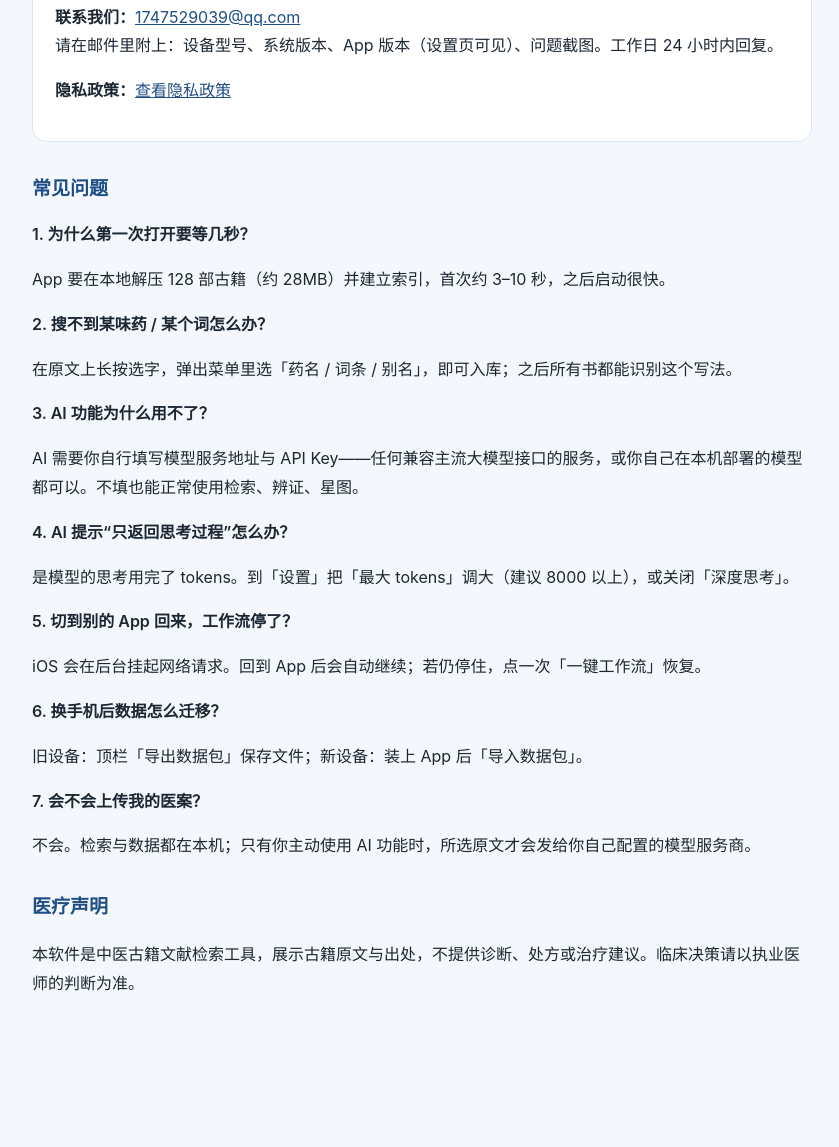
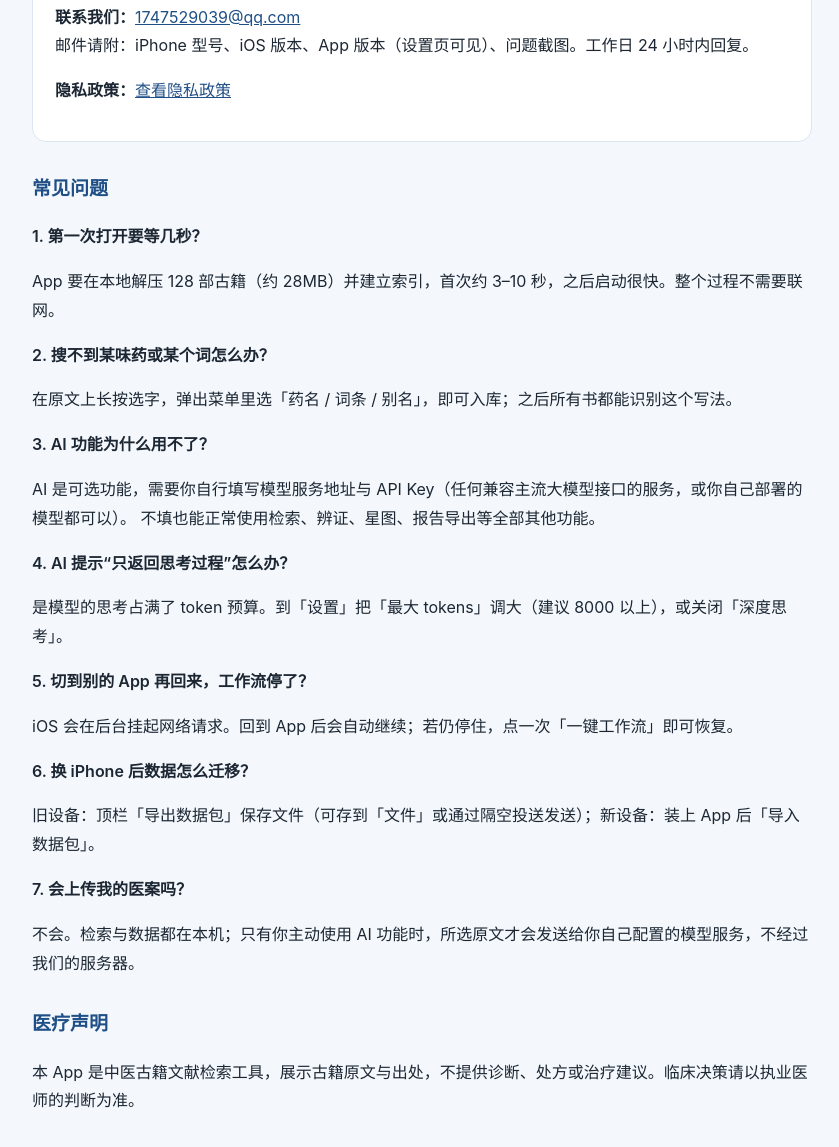
Before and after one commit to zhushui061/kewen-legal, a plain HTML site: page support.html in a window 1280 px wide. Shown: the part 173-1320 px from the top of the page, without its empty margins (218-1057 px from the left). Before the commit the page ends 1267 px from the top, so only its background shows below. Drawn offline with Linux system fonts and the light colour scheme.

Commit message:
更新 support.html

```diff
--- a/support.html
+++ b/support.html
@@ -6,7 +6,7 @@
 <title>科文中医 · 技术支持</title>
 <style>
   :root{color-scheme:light}
-  body{margin:0;background:#f4f8fc;color:#1c2733;font:16px/1.8 -apple-system,BlinkMacSystemFont,"Segoe UI","PingFang SC","Microsoft YaHei",sans-serif}
+  body{margin:0;background:#f4f8fc;color:#1c2733;font:16px/1.8 -apple-system,BlinkMacSystemFont,"PingFang SC","Helvetica Neue",sans-serif}
   .wrap{max-width:780px;margin:0 auto;padding:36px 22px 80px}
   h1{font-size:28px;margin:0 0 4px}
   .sub{color:#5f6b7a;font-size:13.5px;margin-bottom:24px}
@@ -14,45 +14,46 @@
   .card{background:#fff;border:1px solid #dbe6f2;border-radius:14px;padding:20px 22px;margin:16px 0}
   li{margin:6px 0}
   a{color:#1f4f86}
-  .q{font-weight:600;margin-top:14px}
+  .q{font-weight:600;margin-top:16px}
 </style>
 </head>
 <body>
 <div class="wrap">
   <h1>科文中医 · 技术支持</h1>
-  <div class="sub">版本 1.6.1 · 2026 年 11 月</div>
+  <div class="sub">iOS 版 1.6.1 · 2026 年 11 月</div>
 
   <div class="card">
     <p><b>联系我们：</b><a href="mailto:1747529039@qq.com">1747529039@qq.com</a><br>
-    请在邮件里附上：设备型号、系统版本、App 版本（设置页可见）、问题截图。工作日 24 小时内回复。</p>
+    邮件请附：iPhone 型号、iOS 版本、App 版本（设置页可见）、问题截图。工作日 24 小时内回复。</p>
     <p><b>隐私政策：</b><a href="./privacy.html">查看隐私政策</a></p>
   </div>
 
   <h2>常见问题</h2>
 
-  <div class="q">1. 为什么第一次打开要等几秒？</div>
-  <p>App 要在本地解压 128 部古籍（约 28MB）并建立索引，首次约 3–10 秒，之后启动很快。</p>
+  <div class="q">1. 第一次打开要等几秒？</div>
+  <p>App 要在本地解压 128 部古籍（约 28MB）并建立索引，首次约 3–10 秒，之后启动很快。整个过程不需要联网。</p>
 
-  <div class="q">2. 搜不到某味药 / 某个词怎么办？</div>
+  <div class="q">2. 搜不到某味药或某个词怎么办？</div>
   <p>在原文上长按选字，弹出菜单里选「药名 / 词条 / 别名」，即可入库；之后所有书都能识别这个写法。</p>
 
   <div class="q">3. AI 功能为什么用不了？</div>
-  <p>AI 需要你自行填写模型服务地址与 API Key——任何兼容主流大模型接口的服务，或你自己在本机部署的模型都可以。不填也能正常使用检索、辨证、星图。</p>
+  <p>AI 是可选功能，需要你自行填写模型服务地址与 API Key（任何兼容主流大模型接口的服务，或你自己部署的模型都可以）。
+  不填也能正常使用检索、辨证、星图、报告导出等全部其他功能。</p>
 
   <div class="q">4. AI 提示“只返回思考过程”怎么办？</div>
-  <p>是模型的思考用完了 tokens。到「设置」把「最大 tokens」调大（建议 8000 以上），或关闭「深度思考」。</p>
+  <p>是模型的思考占满了 token 预算。到「设置」把「最大 tokens」调大（建议 8000 以上），或关闭「深度思考」。</p>
 
-  <div class="q">5. 切到别的 App 回来，工作流停了？</div>
-  <p>iOS 会在后台挂起网络请求。回到 App 后会自动继续；若仍停住，点一次「一键工作流」恢复。</p>
+  <div class="q">5. 切到别的 App 再回来，工作流停了？</div>
+  <p>iOS 会在后台挂起网络请求。回到 App 后会自动继续；若仍停住，点一次「一键工作流」即可恢复。</p>
 
-  <div class="q">6. 换手机后数据怎么迁移？</div>
-  <p>旧设备：顶栏「导出数据包」保存文件；新设备：装上 App 后「导入数据包」。</p>
+  <div class="q">6. 换 iPhone 后数据怎么迁移？</div>
+  <p>旧设备：顶栏「导出数据包」保存文件（可存到「文件」或通过隔空投送发送）；新设备：装上 App 后「导入数据包」。</p>
 
-  <div class="q">7. 会不会上传我的医案？</div>
-  <p>不会。检索与数据都在本机；只有你主动使用 AI 功能时，所选原文才会发给你自己配置的模型服务商。</p>
+  <div class="q">7. 会上传我的医案吗？</div>
+  <p>不会。检索与数据都在本机；只有你主动使用 AI 功能时，所选原文才会发送给你自己配置的模型服务，不经过我们的服务器。</p>
 
   <h2>医疗声明</h2>
-  <p>本软件是中医古籍文献检索工具，展示古籍原文与出处，不提供诊断、处方或治疗建议。临床决策请以执业医师的判断为准。</p>
+  <p>本 App 是中医古籍文献检索工具，展示古籍原文与出处，不提供诊断、处方或治疗建议。临床决策请以执业医师的判断为准。</p>
 </div>
 </body>
 </html>
```
